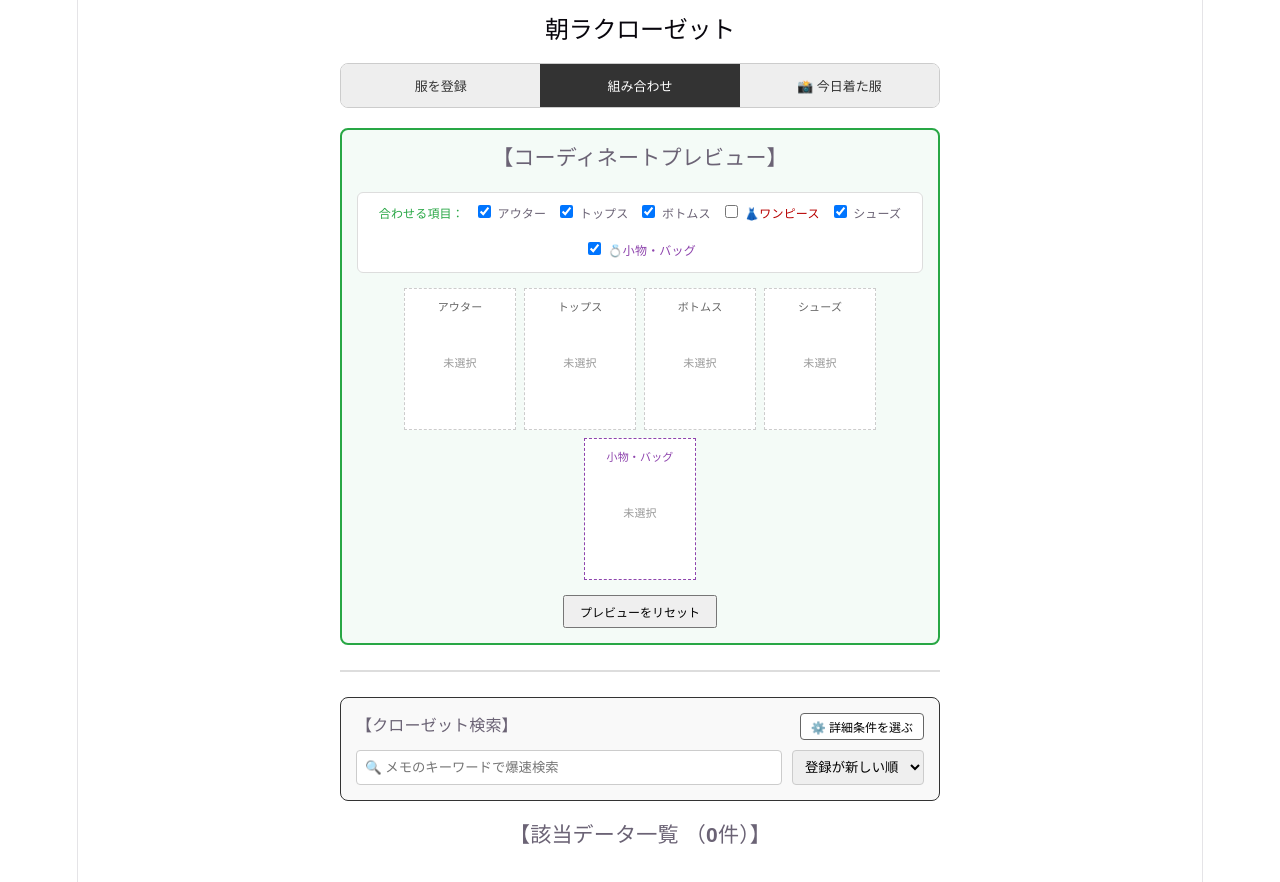
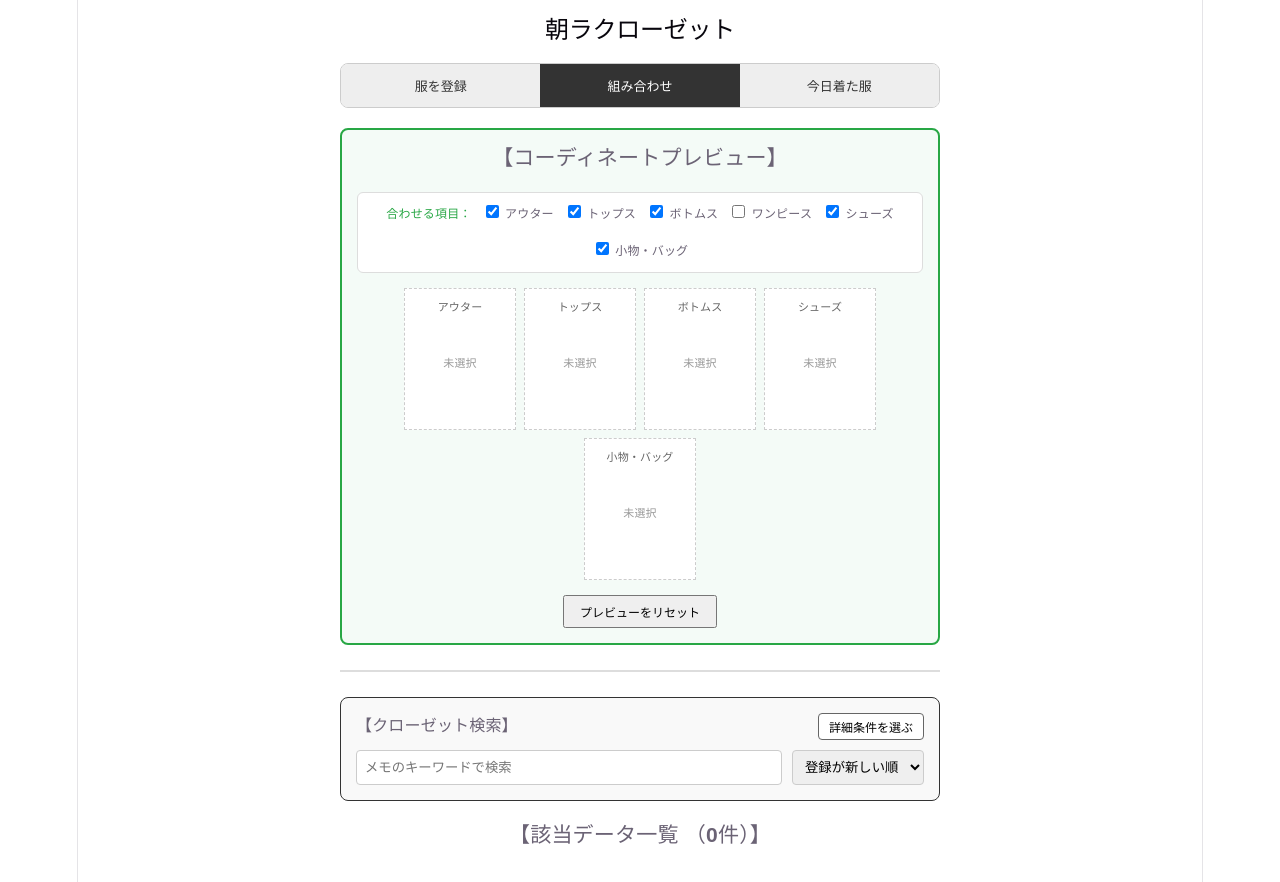
Before and after one commit to kapriko813-sketch/asa-raku, a React (Vite) app: page / in a window 1280 px wide. Both pictures are taken after a click on the button "組み合わせ". Built offline with nearby package versions, Linux system fonts and the light colour scheme.

Commit message:
UI改善

```diff
--- a/src/App.jsx
+++ b/src/App.jsx
@@ -35,7 +35,7 @@ function App() {
   // --- 編集中の服のID（null の時は新規登録モード） ---
   const [editingId, setEditingId] = useState(null);
 
-  // --- 🌟 追加：ユーザーが追加したカスタムカラーの読み込み ---
+  // --- ユーザーが追加したカスタムカラーの読み込み ---
   const [savedCustomColors, setSavedCustomColors] = useState(() => {
     const saved = localStorage.getItem('customColors');
     return saved ? JSON.parse(saved) : [];
@@ -153,11 +153,9 @@ function App() {
     e.preventDefault();
     if (!imageSrc) return alert('洋服の画像を選択またはドラッグしてください');
 
-    // 🌟 カスタムカラーの保存処理
     let finalColor = color;
     if (color === 'その他' && customColorInput.trim() !== '') {
       finalColor = customColorInput.trim();
-      // まだ登録されていない新しい色なら localStorage に保存
       if (!savedCustomColors.includes(finalColor)) {
         const newColors = [...savedCustomColors, finalColor];
         setSavedCustomColors(newColors);
@@ -193,7 +191,6 @@ function App() {
     setSleeve(item.sleeve);
     setImageSrc(item.image);
 
-    // 🌟 カスタムカラーだった場合の復元処理
     if (!defaultColors.includes(item.color) && !savedCustomColors.includes(item.color) && item.color !== 'その他') {
       setColor('その他');
       setCustomColorInput(item.color);
@@ -219,7 +216,7 @@ function App() {
 
   const handleAddHistory = async (e) => {
     e.preventDefault();
-    if (!historyImage) return alert('全身の着用写真を選択またはドラッグしてください');
+    if (!historyImage) return alert('全身の写真を選択またはドラッグしてください');
 
     await db.history.add({
       date: historyDate,
@@ -308,7 +305,6 @@ function App() {
     setVisibleSlots(prev => ({ ...prev, [slot]: !prev[slot] }));
   };
 
-  // 🌟 追加：ボタン用のスタイル生成関数（選択されているか等で色を変える）
   const getSelectButtonStyle = (isSelected, defaultColor = '#fff', activeColor = '#28a745') => ({
     fontSize: '11px',
     padding: '6px 5px',
@@ -322,16 +318,24 @@ function App() {
     transition: '0.2s'
   });
 
+  const hasSelectedHistoryItem =
+    (visibleSlots.outer && selectedOuter) ||
+    (visibleSlots.top && selectedTop) ||
+    (visibleSlots.bottom && selectedBottom) ||
+    (visibleSlots.piece && selectedPiece) ||
+    (visibleSlots.shoes && selectedShoes) ||
+    (visibleSlots.accessory && selectedAccessory);
+
   return (
     <div translate="no" style={{ padding: '15px', fontFamily: 'sans-serif', maxWidth: '600px', margin: '0 auto' }}>
       <h2 style={{ textAlign: 'center', marginBottom: '20px' }}>朝ラクローゼット</h2>
 
       <div style={{ display: 'flex', borderRadius: '8px', overflow: 'hidden', marginBottom: '20px', border: '1px solid #ccc' }}>
         <button onClick={() => setActiveTab('register')} style={tabStyle('register')}>
-          {editingId ? '✏️ 服を編集' : '服を登録'}
+          {editingId ? '服を編集' : '服を登録'}
         </button>
         <button onClick={() => setActiveTab('preview')} style={tabStyle('preview')}>組み合わせ</button>
-        <button onClick={() => setActiveTab('history')} style={tabStyle('history')}>📸 今日着た服</button>
+        <button onClick={() => setActiveTab('history')} style={tabStyle('history')}>今日着た服</button>
       </div>
 
       {activeTab === 'register' && (
@@ -341,7 +345,7 @@ function App() {
           </h3>
 
           <div style={dropZoneStyle(isDragOverRegister)} onDragOver={(e) => { e.preventDefault(); setIsDragOverRegister(true); }} onDragLeave={() => setIsDragOverRegister(false)} onDrop={handleDropRegister} onClick={() => document.getElementById('fileInput').click()}>
-            <p style={{ margin: 0, fontSize: '13px', color: '#666' }}>📸 画像を<b>ドラッグ＆ドロップ</b>または<b>クリック選択</b></p>
+            <p style={{ margin: 0, fontSize: '13px', color: '#666' }}>画像を<b>ドラッグ＆ドロップ</b>または<b>クリック選択</b></p>
             <input id="fileInput" type="file" accept="image/*" onChange={handleImageChange} style={{ display: 'none' }} />
           </div>
 
@@ -356,12 +360,10 @@ function App() {
             <label style={{ marginLeft: '15px' }}>色: </label>
             <select value={color} onChange={(e) => setColor(e.target.value)} style={{ padding: '5px' }}>
               {defaultColors.map(c => <option key={c} value={c}>{c}</option>)}
-              {/* 保存されたカスタムカラーを展開 */}
               {savedCustomColors.map(c => <option key={c} value={c}>{c}</option>)}
               <option value="その他">その他（自由入力）</option>
             </select>
 
-            {/* 🌟 その他が選ばれた時に出現する自由入力フィールド */}
             {color === 'その他' && (
               <input
                 type="text"
@@ -417,9 +419,9 @@ function App() {
             <label><input type="checkbox" checked={visibleSlots.outer} onChange={() => handleCheckboxChange('outer')} /> アウター</label>
             <label><input type="checkbox" checked={visibleSlots.top} onChange={() => handleCheckboxChange('top')} /> トップス</label>
             <label><input type="checkbox" checked={visibleSlots.bottom} onChange={() => handleCheckboxChange('bottom')} /> ボトムス</label>
-            <label style={{ color: '#b80000', fontWeight: 'bold' }}><input type="checkbox" checked={visibleSlots.piece} onChange={() => handleCheckboxChange('piece')} /> 👗ワンピース</label>
+            <label><input type="checkbox" checked={visibleSlots.piece} onChange={() => handleCheckboxChange('piece')} /> ワンピース</label>
             <label><input type="checkbox" checked={visibleSlots.shoes} onChange={() => handleCheckboxChange('shoes')} /> シューズ</label>
-            <label style={{ color: '#8e44ad', fontWeight: 'bold' }}><input type="checkbox" checked={visibleSlots.accessory} onChange={() => handleCheckboxChange('accessory')} /> 💍小物・バッグ</label>
+            <label><input type="checkbox" checked={visibleSlots.accessory} onChange={() => handleCheckboxChange('accessory')} /> 小物・バッグ</label>
           </div>
 
           <div style={{ display: 'flex', justifyContent: 'center', gap: '8px', flexWrap: 'wrap', marginBottom: '15px' }}>
@@ -442,8 +444,8 @@ function App() {
               </div>
             )}
             {visibleSlots.piece && (
-              <div style={{ ...previewBoxStyle, borderColor: '#b80000' }}>
-                <div style={{ fontWeight: 'bold', color: '#b80000' }}>ワンピース</div>
+              <div style={previewBoxStyle}>
+                <div style={{ fontWeight: 'bold', color: '#666' }}>ワンピース</div>
                 {selectedPiece ? <img src={selectedPiece.image} alt="Piece" style={{ width: '100%', height: '100px', objectFit: 'cover', marginTop: '5px' }} /> : <p style={{ color: '#999', marginTop: '30px' }}>未選択</p>}
               </div>
             )}
@@ -454,8 +456,8 @@ function App() {
               </div>
             )}
             {visibleSlots.accessory && (
-              <div style={{ ...previewBoxStyle, borderColor: '#8e44ad' }}>
-                <div style={{ fontWeight: 'bold', color: '#8e44ad' }}>小物・バッグ</div>
+              <div style={previewBoxStyle}>
+                <div style={{ fontWeight: 'bold', color: '#666' }}>小物・バッグ</div>
                 {selectedAccessory ? <img src={selectedAccessory.image} alt="Accessory" style={{ width: '100%', height: '100px', objectFit: 'cover', marginTop: '5px' }} /> : <p style={{ color: '#999', marginTop: '30px' }}>未選択</p>}
               </div>
             )}
@@ -475,21 +477,22 @@ function App() {
           </div>
 
           <div style={dropZoneStyle(isDragOverHistory)} onDragOver={(e) => { e.preventDefault(); setIsDragOverHistory(true); }} onDragLeave={() => setIsDragOverHistory(false)} onDrop={handleDropHistory} onClick={() => document.getElementById('historyFileInput').click()}>
-            <p style={{ margin: 0, fontSize: '13px', color: '#666' }}>📸 全身着画を<b>ドラッグ＆ドロップ</b>または<b>クリック選択</b></p>
+            <p style={{ margin: 0, fontSize: '13px', color: '#666' }}>全身の写真を<b>ドラッグ＆ドロップ</b>または<b>クリック選択</b></p>
             <input id="historyFileInput" type="file" accept="image/*" onChange={handleHistoryImageChange} style={{ display: 'none' }} />
           </div>
 
           {historyImage && <div style={{ margin: '10px 0', textAlign: 'center' }}><img src={historyImage} alt="全身" style={{ width: '130px', borderRadius: '6px', border: '1px solid #ccc' }} /></div>}
 
           <div style={{ padding: '8px', backgroundColor: '#fff', borderRadius: '4px', border: '1px solid #f39c12', marginBottom: '15px', fontSize: '12px' }}>
-            <strong style={{ color: '#e67e22' }}>🔗 表示・リンク中（有効なスロットのみ）:</strong>
+            <strong style={{ color: '#e67e22' }}>リンク中のアイテム:</strong>
             <div style={{ display: 'flex', gap: '5px', marginTop: '5px', color: '#666', flexWrap: 'wrap' }}>
-              {visibleSlots.outer && <span>【アウター: {selectedOuter ? '⭕' : '❌'}】</span>}
-              {visibleSlots.top && <span>【トップス: {selectedTop ? '⭕' : '❌'}】</span>}
-              {visibleSlots.bottom && <span>【ボトムス: {selectedBottom ? '⭕' : '❌'}】</span>}
-              {visibleSlots.piece && <span>【ワンピ: {selectedPiece ? '⭕' : '❌'}】</span>}
-              {visibleSlots.shoes && <span>【靴: {selectedShoes ? '⭕' : '❌'}】</span>}
-              {visibleSlots.accessory && <span>【小物: {selectedAccessory ? '⭕' : '❌'}】</span>}
+              {visibleSlots.outer && selectedOuter && <span>【アウター】</span>}
+              {visibleSlots.top && selectedTop && <span>【トップス】</span>}
+              {visibleSlots.bottom && selectedBottom && <span>【ボトムス】</span>}
+              {visibleSlots.piece && selectedPiece && <span>【ワンピース】</span>}
+              {visibleSlots.shoes && selectedShoes && <span>【シューズ】</span>}
+              {visibleSlots.accessory && selectedAccessory && <span>【小物・バッグ】</span>}
+              {!hasSelectedHistoryItem && <span>選択なし</span>}
             </div>
           </div>
           <div style={{ marginBottom: '15px' }}><input type="text" placeholder="今日の出来事やメモ" value={historyMemo} onChange={(e) => setHistoryMemo(e.target.value)} style={{ width: '95%', padding: '8px', boxSizing: 'border-box' }} /></div>
@@ -505,7 +508,7 @@ function App() {
             <div style={{ display: 'flex', justifyContent: 'space-between', alignItems: 'center', marginBottom: '10px' }}>
               <h3 style={{ margin: 0, fontSize: '16px' }}>【クローゼット検索】</h3>
               <button type="button" onClick={() => setIsSearchOpen(!isSearchOpen)} style={{ padding: '4px 10px', fontSize: '12px', cursor: 'pointer', borderRadius: '4px', border: '1px solid #666', backgroundColor: '#fff' }}>
-                {isSearchOpen ? '🔼 詳細条件を隠す' : '⚙️ 詳細条件を選ぶ'}
+                {isSearchOpen ? '詳細条件を隠す' : '詳細条件を選ぶ'}
               </button>
             </div>
             {isSearchOpen && (
@@ -533,7 +536,7 @@ function App() {
             )}
 
             <div style={{ display: 'flex', gap: '10px' }}>
-              <input type="text" placeholder="🔍 メモのキーワードで爆速検索" value={searchWord} onChange={(e) => setSearchWord(e.target.value)} style={{ padding: '8px', flex: 1, boxSizing: 'border-box', borderRadius: '4px', border: '1px solid #ccc' }} />
+              <input type="text" placeholder="メモのキーワードで検索" value={searchWord} onChange={(e) => setSearchWord(e.target.value)} style={{ padding: '8px', flex: 1, boxSizing: 'border-box', borderRadius: '4px', border: '1px solid #ccc' }} />
               <select value={sortOrder} onChange={(e) => setSortOrder(e.target.value)} style={{ padding: '8px', borderRadius: '4px', border: '1px solid #ccc', cursor: 'pointer' }}>
                 <option value="newest">登録が新しい順</option>
                 <option value="color">色順で並べる</option>
@@ -544,7 +547,6 @@ function App() {
           <h3>【該当データ一覧 （{filteredClothes.length}件）】</h3>
           <div style={{ display: 'grid', gridTemplateColumns: 'repeat(auto-fill, minmax(140px, 1fr))', gap: '15px' }}>
             {filteredClothes.map((item) => {
-              // 🌟 選択中かどうかの判定処理を追加
               const isSelected =
                 item.id === selectedOuter?.id ||
                 item.id === selectedTop?.id ||
@@ -559,10 +561,9 @@ function App() {
               return (
                 <div key={item.id} style={{ border: borderStyle, padding: '10px', borderRadius: '6px', textAlign: 'center', backgroundColor: bgColor, position: 'relative' }}>
 
-                  {/* 🌟 選択中のバッジ表示 */}
                   {isSelected && (
                     <div style={{ position: 'absolute', top: '-10px', left: '-10px', backgroundColor: '#28a745', color: '#fff', padding: '4px 8px', borderRadius: '12px', fontSize: '11px', fontWeight: 'bold', boxShadow: '0 2px 4px rgba(0,0,0,0.2)' }}>
-                      ✓ 選択中
+                      選択中
                     </div>
                   )}
 
@@ -570,14 +571,13 @@ function App() {
                   <div style={{ fontSize: '12px', fontWeight: 'bold', marginTop: '5px' }}>{item.category} <span>({item.color})</span></div>
                   <div style={{ fontSize: '11px', color: '#666', minHeight: '32px', margin: '4px 0' }}>{item.memo}</div>
 
-                  {/* 🌟 選択ボタンをクリックで切り替え（トグル）可能にし、デザインも変更 */}
                   <div style={{ marginBottom: '8px' }}>
-                    {item.category === 'アウター' && <button onClick={() => selectedOuter?.id === item.id ? setSelectedOuter(null) : setSelectedOuter(item)} style={getSelectButtonStyle(selectedOuter?.id === item.id)}>{selectedOuter?.id === item.id ? '✓ 選択中（解除）' : 'アウターに選択'}</button>}
-                    {item.category === 'トップス' && <button onClick={() => selectedTop?.id === item.id ? setSelectedTop(null) : setSelectedTop(item)} style={getSelectButtonStyle(selectedTop?.id === item.id)}>{selectedTop?.id === item.id ? '✓ 選択中（解除）' : 'トップスに選択'}</button>}
-                    {item.category === 'ボトムス' && <button onClick={() => selectedBottom?.id === item.id ? setSelectedBottom(null) : setSelectedBottom(item)} style={getSelectButtonStyle(selectedBottom?.id === item.id)}>{selectedBottom?.id === item.id ? '✓ 選択中（解除）' : 'ボトムスに選択'}</button>}
-                    {item.category === 'ワンピース' && <button onClick={() => selectedPiece?.id === item.id ? setSelectedPiece(null) : setSelectedPiece(item)} style={getSelectButtonStyle(selectedPiece?.id === item.id, '#fff', '#b80000')}>{selectedPiece?.id === item.id ? '✓ 選択中（解除）' : 'ワンピースに選択'}</button>}
-                    {item.category === 'シューズ' && <button onClick={() => selectedShoes?.id === item.id ? setSelectedShoes(null) : setSelectedShoes(item)} style={getSelectButtonStyle(selectedShoes?.id === item.id)}>{selectedShoes?.id === item.id ? '✓ 選択中（解除）' : 'シューズに選択'}</button>}
-                    {item.category === '小物・バッグ' && <button onClick={() => selectedAccessory?.id === item.id ? setSelectedAccessory(null) : setSelectedAccessory(item)} style={getSelectButtonStyle(selectedAccessory?.id === item.id, '#fff', '#8e44ad')}>{selectedAccessory?.id === item.id ? '✓ 選択中（解除）' : '小物・バッグに選択'}</button>}
+                    {item.category === 'アウター' && <button onClick={() => selectedOuter?.id === item.id ? setSelectedOuter(null) : setSelectedOuter(item)} style={getSelectButtonStyle(selectedOuter?.id === item.id)}>{selectedOuter?.id === item.id ? '選択中（解除）' : 'アウターに選択'}</button>}
+                    {item.category === 'トップス' && <button onClick={() => selectedTop?.id === item.id ? setSelectedTop(null) : setSelectedTop(item)} style={getSelectButtonStyle(selectedTop?.id === item.id)}>{selectedTop?.id === item.id ? '選択中（解除）' : 'トップスに選択'}</button>}
+                    {item.category === 'ボトムス' && <button onClick={() => selectedBottom?.id === item.id ? setSelectedBottom(null) : setSelectedBottom(item)} style={getSelectButtonStyle(selectedBottom?.id === item.id)}>{selectedBottom?.id === item.id ? '選択中（解除）' : 'ボトムスに選択'}</button>}
+                    {item.category === 'ワンピース' && <button onClick={() => selectedPiece?.id === item.id ? setSelectedPiece(null) : setSelectedPiece(item)} style={getSelectButtonStyle(selectedPiece?.id === item.id)}>{selectedPiece?.id === item.id ? '選択中（解除）' : 'ワンピースに選択'}</button>}
+                    {item.category === 'シューズ' && <button onClick={() => selectedShoes?.id === item.id ? setSelectedShoes(null) : setSelectedShoes(item)} style={getSelectButtonStyle(selectedShoes?.id === item.id)}>{selectedShoes?.id === item.id ? '選択中（解除）' : 'シューズに選択'}</button>}
+                    {item.category === '小物・バッグ' && <button onClick={() => selectedAccessory?.id === item.id ? setSelectedAccessory(null) : setSelectedAccessory(item)} style={getSelectButtonStyle(selectedAccessory?.id === item.id)}>{selectedAccessory?.id === item.id ? '選択中（解除）' : '小物・バッグに選択'}</button>}
                   </div>
 
                   <div style={{ display: 'flex', gap: '5px', justifyContent: 'center' }}>
@@ -593,7 +593,7 @@ function App() {
         <div>
           <h3>【過去の着用履歴 （{historyList.length}件）】</h3>
           {historyList.length === 0 ? (
-            <p style={{ color: '#999', fontSize: '13px' }}>まだ着画の履歴はありません。</p>
+            <p style={{ color: '#999', fontSize: '13px' }}>まだ着用履歴はありません。</p>
           ) : (
             <div style={{ display: 'flex', flexDirection: 'column', gap: '15px' }}>
               {historyList.map((hist) => {
@@ -613,16 +613,16 @@ function App() {
 
                     <div style={{ flex: 1, display: 'flex', flexDirection: 'column', justifyContent: 'space-between' }}>
                       <div>
-                        <div style={{ fontSize: '13px', color: '#333', fontWeight: 'bold', marginBottom: '8px' }}>💬 {hist.memo}</div>
+                        <div style={{ fontSize: '13px', color: '#333', fontWeight: 'bold', marginBottom: '8px' }}>{hist.memo}</div>
                         <div style={{ marginTop: '5px' }}>
-                          <div style={{ fontSize: '11px', color: '#e67e22', fontWeight: 'bold', marginBottom: '3px' }}>🔗 着用アイテムリンク:</div>
+                          <div style={{ fontSize: '11px', color: '#e67e22', fontWeight: 'bold', marginBottom: '3px' }}>着用アイテムリンク:</div>
                           <div style={{ display: 'flex', gap: '6px', flexWrap: 'wrap' }}>
                             {linkedOuter && <img src={linkedOuter.image} title="アウター" style={{ width: '35px', height: '35px', objectFit: 'cover', border: '1px solid #ccc', borderRadius: '3px' }} />}
                             {linkedTop && <img src={linkedTop.image} title="トップス" style={{ width: '35px', height: '35px', objectFit: 'cover', border: '1px solid #ccc', borderRadius: '3px' }} />}
                             {linkedBottom && <img src={linkedBottom.image} title="ボトムス" style={{ width: '35px', height: '35px', objectFit: 'cover', border: '1px solid #ccc', borderRadius: '3px' }} />}
-                            {linkedPiece && <img src={linkedPiece.image} title="ワンピース" style={{ width: '35px', height: '35px', objectFit: 'cover', border: '1px solid #b80000', borderRadius: '3px' }} />}
+                            {linkedPiece && <img src={linkedPiece.image} title="ワンピース" style={{ width: '35px', height: '35px', objectFit: 'cover', border: '1px solid #ccc', borderRadius: '3px' }} />}
                             {linkedShoes && <img src={linkedShoes.image} title="シューズ" style={{ width: '35px', height: '35px', objectFit: 'cover', border: '1px solid #ccc', borderRadius: '3px' }} />}
-                            {linkedAccessory && <img src={linkedAccessory.image} title="小物・バッグ" style={{ width: '35px', height: '35px', objectFit: 'cover', border: '1px solid #8e44ad', borderRadius: '3px' }} />}
+                            {linkedAccessory && <img src={linkedAccessory.image} title="小物・バッグ" style={{ width: '35px', height: '35px', objectFit: 'cover', border: '1px solid #ccc', borderRadius: '3px' }} />}
                           </div>
                         </div>
                       </div>
```
